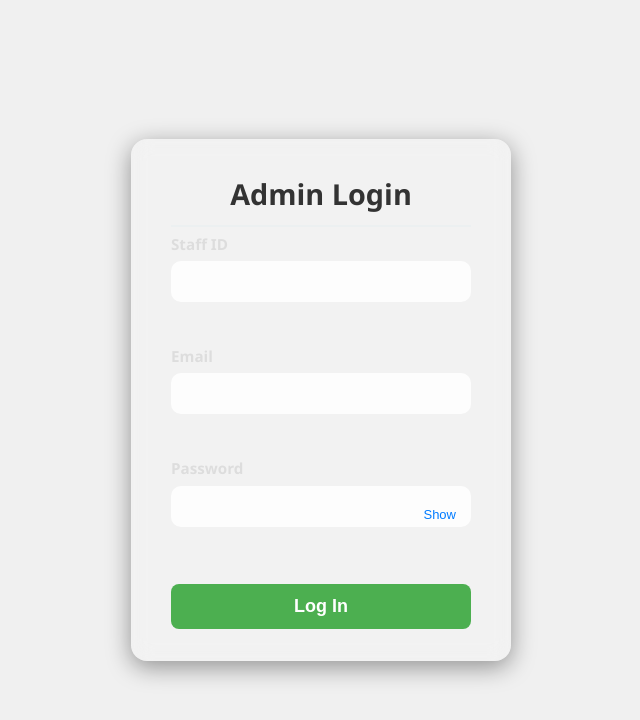
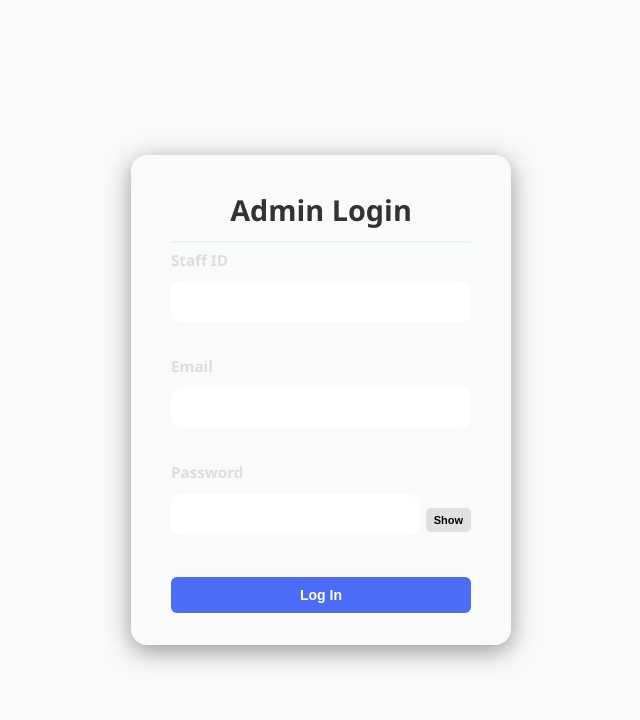
Before and after one commit to Kennyy02/Resort-Management-System, a React (Create React App) app in the folder frontend/: page /admin/login in a window 1280 px wide. Shown: the top 720 px of the page, without its empty margins (319-959 px from the left). Built offline with nearby package versions, Linux system fonts and the light colour scheme; no server answers.

Commit message:
Update login.css

```diff
--- a/frontend/src/admin/pages/login.css
+++ b/frontend/src/admin/pages/login.css
@@ -1,140 +1,101 @@
-/* login.css - FINAL TIGHT SPACING CORRECTION */
+/* --- PAGE LAYOUT --- */
+body, html {
+  margin: 0;
+  padding: 0;
+  font-family: Arial, sans-serif;
+  background: #f0f0f0; /* light grey background */
+  height: 100%;
+}
 
-/* --- 1. Main Layout and Container --- */
-
+/* Center the login box */
 .login-container {
   display: flex;
   justify-content: center;
   align-items: center;
-    min-height: 100vh;
-    background-color: #f0f0f0;
-    font-family: Arial, sans-serif;
+  height: 100vh;
 }
 
+/* --- LOGIN CARD --- */
 .login-box {
-    background-color: #ffffff;
-    /* REDUCED PADDING to make the card shorter */
-    padding: 25px 30px;
-    border-radius: 15px;
-    box-shadow: 0 4px 15px rgba(0, 0, 0, 0.1);
-    width: 100%;
-    max-width: 350px;
+  background: #ffffff;
+  width: 280px;              /* Small box (2–3 inches) */
+  padding: 25px;
+  border-radius: 10px;
+  box-shadow: 0px 3px 10px rgba(0,0,0,0.15);
   text-align: center;
 }
 
+/* Title */
 .login-title {
-    font-size: 24px;
-    font-weight: 600;
-    color: #333333;
-    /* REDUCED MARGIN BELOW TITLE */
-    margin-bottom: 20px;
+  margin-bottom: 15px;
+  font-size: 20px;
+  font-weight: bold;
+  color: #333;
 }
 
-/* --- 2. Form Input Grouping (The Core Fix) --- */
-
-.login-form {
-    display: flex;
-    flex-direction: column;
-    /* AGGRESSIVELY REDUCED GAP between form groups */
-    gap: 10px;
-}
-
+/* --- FORM --- */
 .form-group {
-    display: flex;
-    flex-direction: column;
-    /* REMOVE ALL EXTERNAL MARGINS */
-    margin: 0;
-    padding: 0;
+  text-align: left;
+  margin-bottom: 12px;
 }
 
 .form-group label {
   font-size: 13px;
-    color: #555555;
-    /* REDUCED MARGIN BELOW LABEL to move input closer */
-    margin-bottom: 5px;
-    text-align: left;
-    font-weight: 500;
+  color: #333;
 }
 
 .form-input {
-    /* REDUCED VERTICAL PADDING to make the input boxes thinner */
-    padding: 8px 15px;
-    border: 1px solid #cccccc;
-    border-radius: 8px;
-    font-size: 15px;
-    height: auto; /* Allow padding to define height */
-    transition: border-color 0.3s;
+  width: 100%;
+  padding: 8px;
+  font-size: 13px;
+  margin-top: 4px;
+  border: 1px solid #ccc;
+  border-radius: 6px;
 }
 
-.form-input:focus {
-    border-color: #4CAF50;
-    outline: none;
-}
-
-/* --- 3. Password Visibility Toggle --- */
-
+/* Password wrapper */
 .password-wrapper {
-    position: relative;
   display: flex;
   align-items: center;
 }
 
-.password-wrapper .form-input {
-    width: 100%;
-    padding-right: 70px;
+.show-password-btn {
+  margin-left: 6px;
+  padding: 6px 8px;
+  font-size: 11px;
+  border: none;
+  background: #e0e0e0;
+  border-radius: 5px;
+  cursor: pointer;
 }
 
-.show-password-btn {
-    position: absolute;
-    right: 5px;
-    /* Aligned vertically */
-    top: 50%;
-    transform: translateY(-50%);
-
-    padding: 5px 10px;
-    background: none;
+/* --- BUTTON --- */
+.login-button {
+  width: 100%;
+  padding: 10px;
+  background: #4a6cf7;
   border: none;
+  border-radius: 6px;
+  color: white;
+  margin-top: 10px;
   cursor: pointer;
-    font-size: 13px;
-    color: #007bff;
-    font-weight: 500;
-}
-
-/* --- 4. Login Button --- */
-
-.login-button {
-    padding: 12px;
-    background-color: #4CAF50;
-    color: white;
-    font-size: 18px;
-    font-weight: bold;
-    border: none;
-    border-radius: 8px;
-    cursor: pointer;
-    transition: background-color 0.3s ease;
-    /* REDUCED MARGIN ABOVE BUTTON */
-    margin-top: 15px;
+  font-size: 14px;
 }
 
 .login-button:hover {
-    background-color: #45a049;
+  background: #3b59d4;
 }
 
-/* --- 5. Message/Alerts (Kept compact) --- */
-
+/* --- MESSAGE --- */
 .login-message {
-    padding: 8px;
-    border-radius: 6px;
-    margin-bottom: 15px; /* Reduced margin */
-    font-size: 14px;
+  margin-bottom: 10px;
+  font-size: 12px;
 }
 
 .login-message.error {
-    background-color: #f8d7da;
-    color: #721c24;
+  color: red;
 }
 
 .login-message.success {
-    background-color: #d4edda;
-    color: #155724;
+  color: green;
 }
```
Lines whose indentation alone changed are shown as unchanged.
